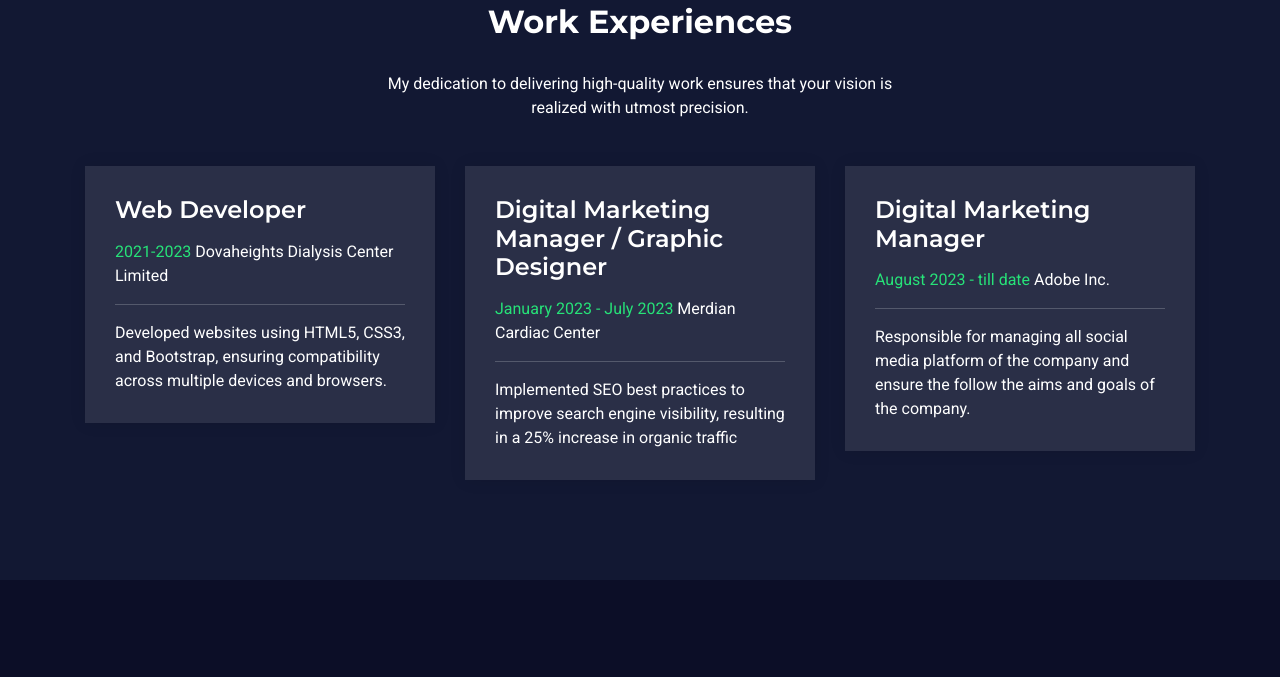
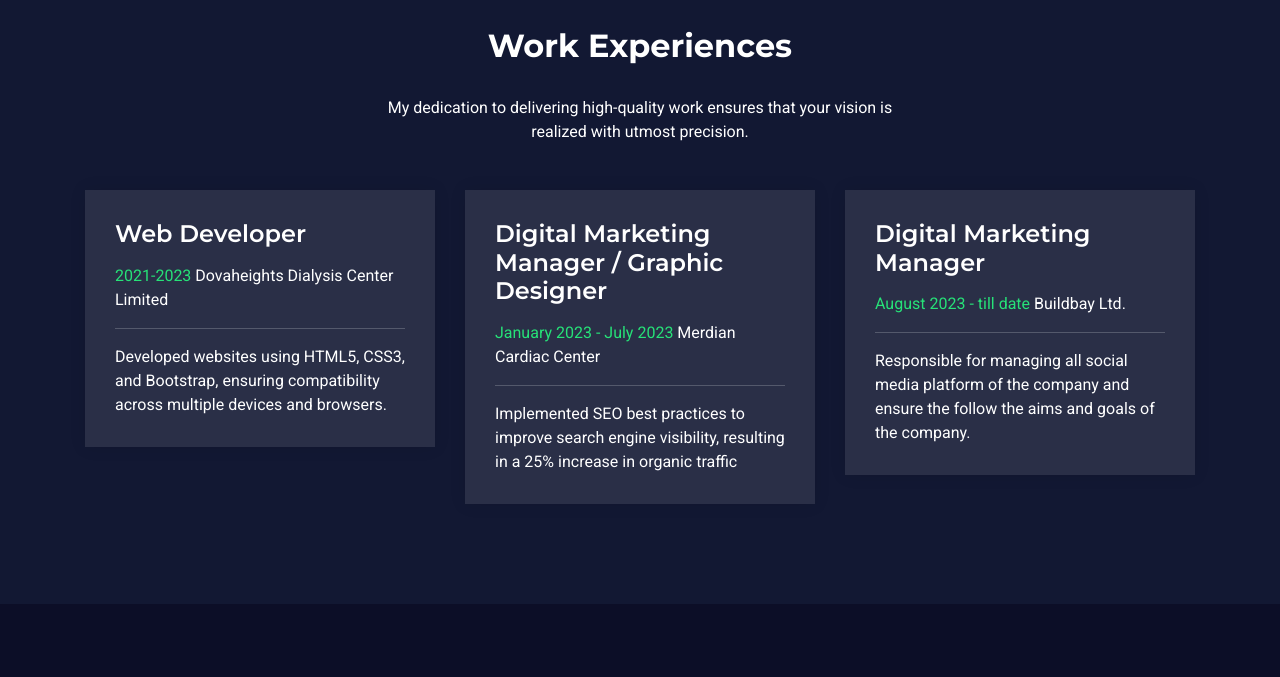
Before and after one commit to DukeAsuquo/My_Portfolio, a plain HTML site: page index.html in a window 1280 px wide. Shown: the part 3112-3789 px from the top of the page. Drawn offline with Linux system fonts and the light colour scheme; files whose address does not match are found by name.

Commit message:
Update index.html

```diff
--- a/index.html
+++ b/index.html
@@ -115,7 +115,7 @@
 </header>
 <!-- START HEADER -->
 
-<!-- START SECTION BANNER -->
+<!-- START SECTION BANNER -->gitL
 <section id="home_section" class="banner_section banner_shape bg_black3">
     <div class="banner_slide_content pb-0">
         <div class="container"><!-- STRART CONTAINER -->
@@ -503,7 +503,7 @@
                 <div class="icon_box icon_box_style_2 box_dark">
                     <div class="icon_box_content text_white">
                         <h4>Digital Marketing Manager </h4>
-                        <p><span class="text_default">August 2023 - till date</span> Adobe Inc.</p>
+                        <p><span class="text_default">August 2023 - till date</span> Buildbay Ltd.</p>
                         <hr>
                         <p>Responsible for managing all social media platform of the company and ensure the follow the aims and goals of the company.</p>
                     </div>
```
